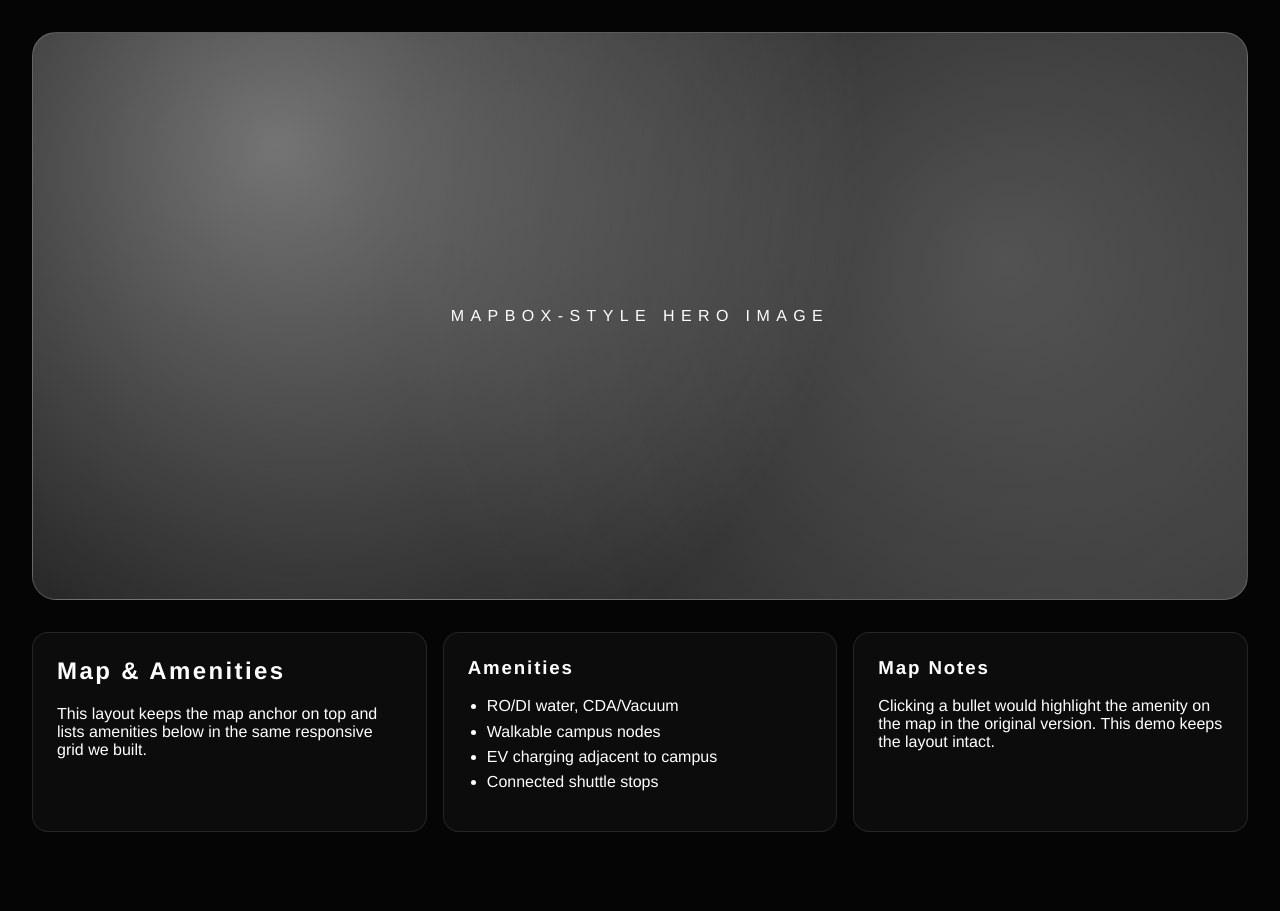
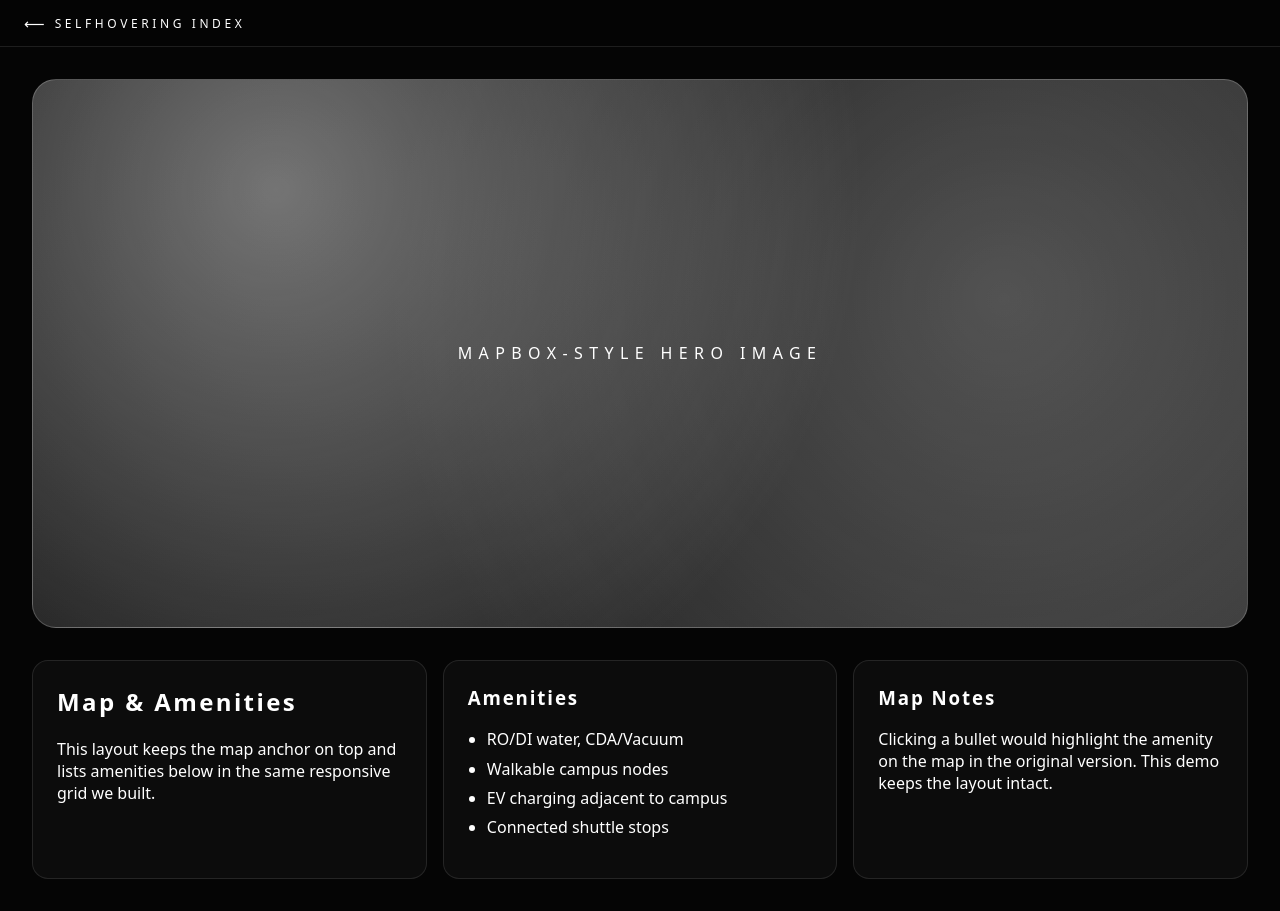
Before and after one commit to gagezano/Custom-Image-Map, a plain HTML site: page index.html in a window 1280 px wide. Before the commit the page ends 864 px from the top, so only its background shows below. Drawn offline with Linux system fonts and the light colour scheme.

Commit message:
Add back link

```diff
--- a/index.html
+++ b/index.html
@@ -7,6 +7,12 @@
   <link rel="stylesheet" href="style.css" />
 </head>
 <body>
+  <header class="back-link">
+    <a href="../index.html">
+      <span class="back-link__icon">⟵</span>SelfHovering Index
+    </a>
+  </header>
+
   <main class="mapbox">
     <div class="mapbox__map">
       <p>Mapbox-style hero image</p>
--- a/style.css
+++ b/style.css
@@ -1,12 +1,38 @@
 :root {
-  font-family: 'Helvetica Neue', Helvetica, Arial, sans-serif;
+  font-family: 'Space Grotesk', 'Neue Haas Grotesk Display', system-ui, sans-serif;
   background: #050505;
   color: #fff;
 }
 
+@import url('https://fonts.googleapis.com/css2?family=Space+Grotesk:wght@400;500&display=swap');
+
 body {
   margin: 0;
   background: #050505;
+}
+
+.back-link {
+  position: sticky;
+  top: 0;
+  background: rgba(5, 5, 5, 0.95);
+  padding: 0.75rem 1.5rem;
+  border-bottom: 1px solid rgba(255, 255, 255, 0.1);
+  z-index: 10;
+}
+
+.back-link a {
+  color: #fff;
+  text-decoration: none;
+  letter-spacing: 0.3em;
+  text-transform: uppercase;
+  font-size: 0.75rem;
+  display: inline-flex;
+  align-items: center;
+  gap: 0.4rem;
+}
+
+.back-link__icon {
+  font-size: 0.9rem;
 }
 
 .mapbox {
```
